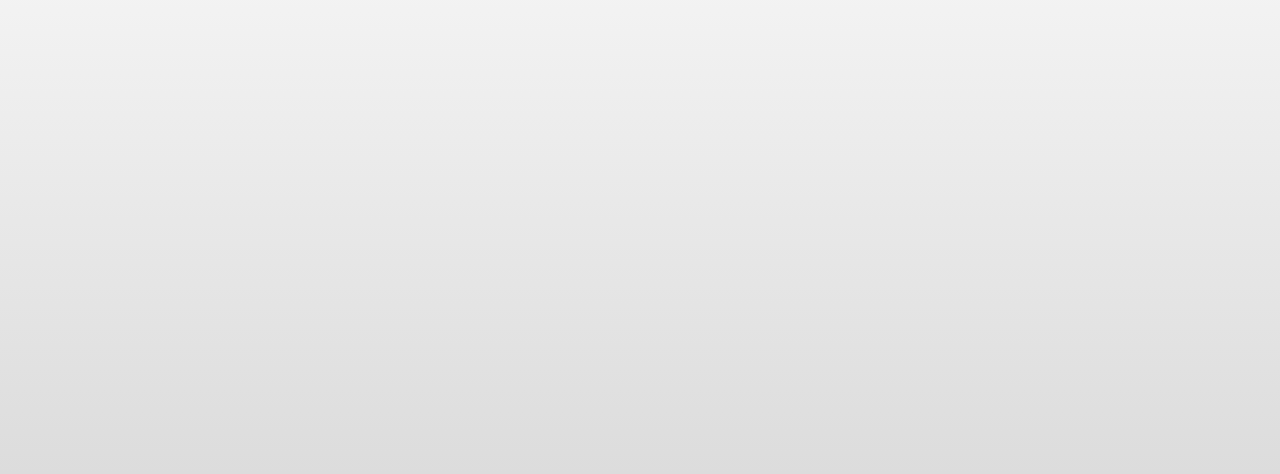
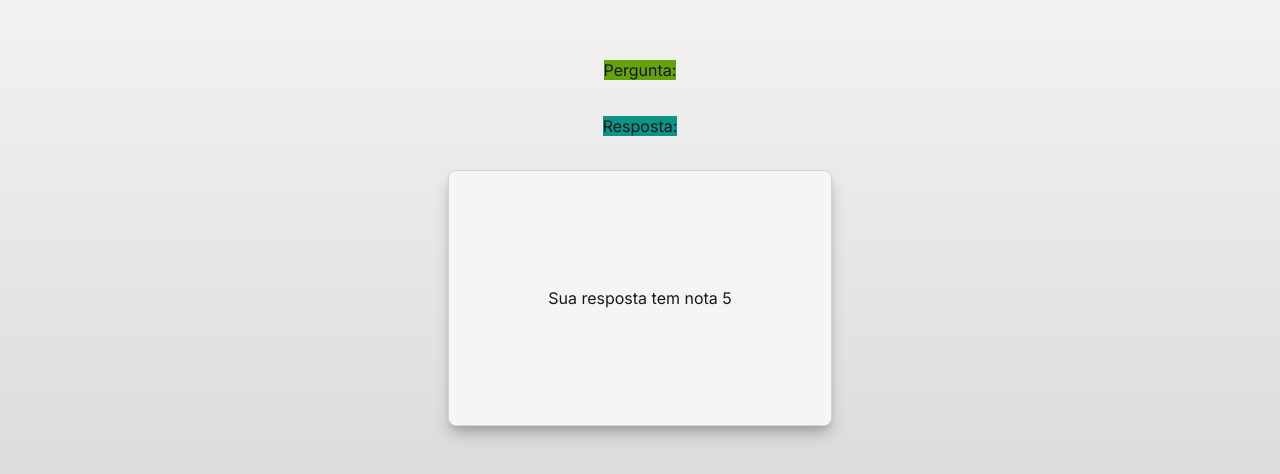
Before and after one commit to Gabriel-AB/ufrpe-answer-analyser, a Next.js app in the folder frontend/: page /results in a window 1280 px wide. Shown: the part 158-632 px from the top of the page. Built offline with nearby package versions, Linux system fonts and the light colour scheme; no server answers.

Commit message:
feat: use cookies in frontend

```diff
--- a/frontend/src/app/page.tsx
+++ b/frontend/src/app/page.tsx
@@ -1,12 +1,23 @@
 import Button from "@/components/button";
 import Card from "@/components/card";
-import { ComponentProps } from "react";
+import { ComponentProps, ReactNode } from "react";
+import { cookies } from "next/headers"
+import { redirect } from "next/navigation";
+
+
 
 export default function Home() {
+  async function action(formData: FormData) {
+    "use server";
+    const c = cookies();
+    c.set("question", formData.get("question") as string);
+    c.set("answer", formData.get("answer") as string);
+    return redirect("/results");
+  }
   return (
     <>
-      <form action="/results" id="answer-form" className="flex flex-wrap gap-8 items-center justify-center w-full justify-items-stretch">
-        <Question name="question" text="Question Text..." />
+      <form  action={action} id="answer-form" className="flex flex-wrap gap-8 items-center justify-center w-full justify-items-stretch">
+        <Question name="question">Lorem ipsum dolor sit amet, consectetur adipiscing elit. Nullam at tincidunt ipsum. Maecenas mattis vestibulum condimentum. Curabitur vitae tortor molestie, varius turpis pellentesque, efficitur nibh. Praesent euismod ullamcorper finibus. Etiam in nulla euismod, sodales lectus quis, hendrerit lacus.</Question>
         <Answer name="answer" />
       </form>
       <Button form="answer-form">Avaliar</Button>
@@ -24,14 +35,14 @@ function Answer({ title = "Resposta", ...props }: ComponentProps<"textarea">) {
   </Card>;
 }
 
-function Question({ text, name }: { text: string, name?: string }) {
+function Question({ children, name }: { children: string, name?: string }) {
   return <Card>
     <div className="sticky top-0 p-2 w-full backdrop-blur">
       Pergunta:
     </div>
     <span className="p-2">
-      {text}
+      {children}
     </span>
-    <input type="text" name={name} value={text} readOnly className="hidden"/>
+    <input type="text" name={name} value={children} readOnly className="hidden"/>
   </Card>;
 }
--- a/frontend/src/app/results/page.tsx
+++ b/frontend/src/app/results/page.tsx
@@ -1,15 +1,28 @@
 "use server";
 
 import Card from '@/components/card'
+import { cookies } from 'next/headers';
 import React from 'react'
 
 
-export default async function Page({searchParams}: {searchParams: {question: string, answer: string}}) {
+
+export default async function Page() {
   // const response = await fetch("https://dummyjson.com/products/1").then(r=>r.json())
-  await new Promise(e => setTimeout(e, 8000))
+  const c = cookies();
+  const question = c.get("question")?.value;
+  const answer = c.get("answer")?.value;
+  await new Promise(e => setTimeout(e, 3000));
 
   return (
     <>
+      <div className="">
+        <span className="bg-lime-600">Pergunta:</span>
+        {question}
+      </div>
+      <div>
+        <span className="bg-teal-600">Resposta:</span>
+        {answer}
+      </div>
       <Card className="items-center justify-center">
         {/* Sua resposta tem nota {JSON.stringify(response)} */}
         Sua resposta tem nota 5
```
